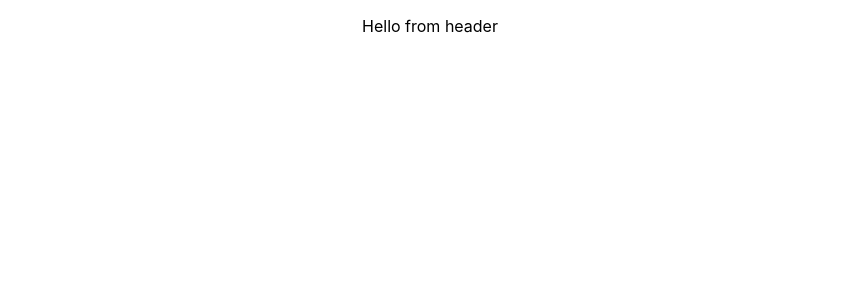
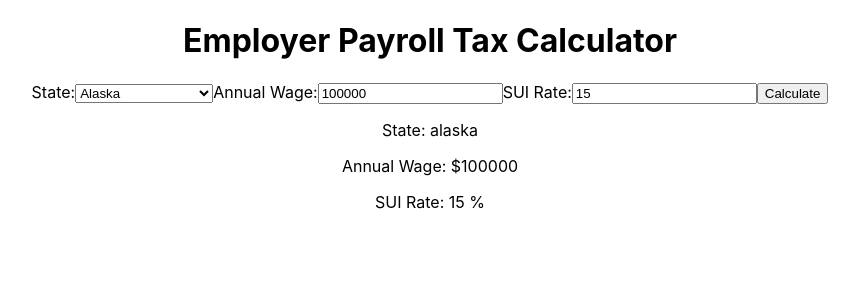
Before and after one commit to MarianaTellezR/employer-payroll-tax-calculator-mariana-tellez, a React (Create React App) app: page / in a window 1280 px wide. Shown: the top 300 px of the page, without its empty margins (210-1069 px from the left). Built offline with nearby package versions, Linux system fonts and the light colour scheme.

Commit message:
Created Payroll form

```diff
--- a/src/App.js
+++ b/src/App.js
@@ -1,11 +1,13 @@
 import "./App.css";
+import Payroll from "./Payroll";
 
 function App() {
   return (
     <div className="App">
       <header className="App-header">
-        <p>Hello from header</p>
+        <h1>Employer Payroll Tax Calculator</h1>
       </header>
+      <Payroll />
     </div>
   );
 }
--- /dev/null
+++ b/src/Payroll.js
@@ -0,0 +1,73 @@
+import React, { useState } from "react";
+
+export default function Payroll() {
+  const [state, setState] = useState("alaska");
+  const [annualWage, setAnnualWage] = useState(100000);
+  const [suiRate, setSuiRate] = useState(15);
+
+  const [message, setMessage] = useState("");
+
+  function handleSubmit(event) {
+    event.preventDefault();
+    setMessage(
+      `Searching for ${state}, with an annual wage of $${annualWage} and SUI rate of ${suiRate}%`
+    );
+  }
+
+  function handleChangeState(event) {
+    setState(event.target.value);
+  }
+
+  function handleChangeAnnualWage(event) {
+    setAnnualWage(event.target.value);
+  }
+
+  function handleChangeSuiRate(event) {
+    setSuiRate(event.target.value);
+  }
+
+  return (
+    <div className="Payroll">
+      <form onSubmit={handleSubmit}>
+        <label for="states">State:</label>
+        <select
+          value={state}
+          onChange={handleChangeState}
+          name="states"
+          id="states"
+        >
+          <option value="alabama">Alabama</option>
+          <option value="alaska">Alaska</option>
+          <option value="arizona">Arizona</option>
+          <option value="arkansas">Arkansas</option>
+          <option value="california">California</option>
+          <option value="colorado">Colorado</option>
+          <option value="connecticut">Connecticut</option>
+          <option value="delaware">Delaware</option>
+          <option value="columbia">District of Columbia</option>
+        </select>
+        <label for="wage">Annual Wage:</label>
+        <input
+          value={annualWage}
+          type="text"
+          onChange={handleChangeAnnualWage}
+          name="wage"
+          id="wage"
+        ></input>
+        <label for="sui">SUI Rate:</label>
+        <input
+          value={suiRate}
+          type="number"
+          onChange={handleChangeSuiRate}
+          name="sui"
+          id="sui"
+        ></input>
+        <input type="submit" value="Calculate" />
+      </form>
+      <p>State: {state}</p>
+      <p>Annual Wage: ${annualWage}</p>
+      <p>SUI Rate: {suiRate} %</p>
+      <h2>{message}</h2>
+    </div>
+  );
+}
```
